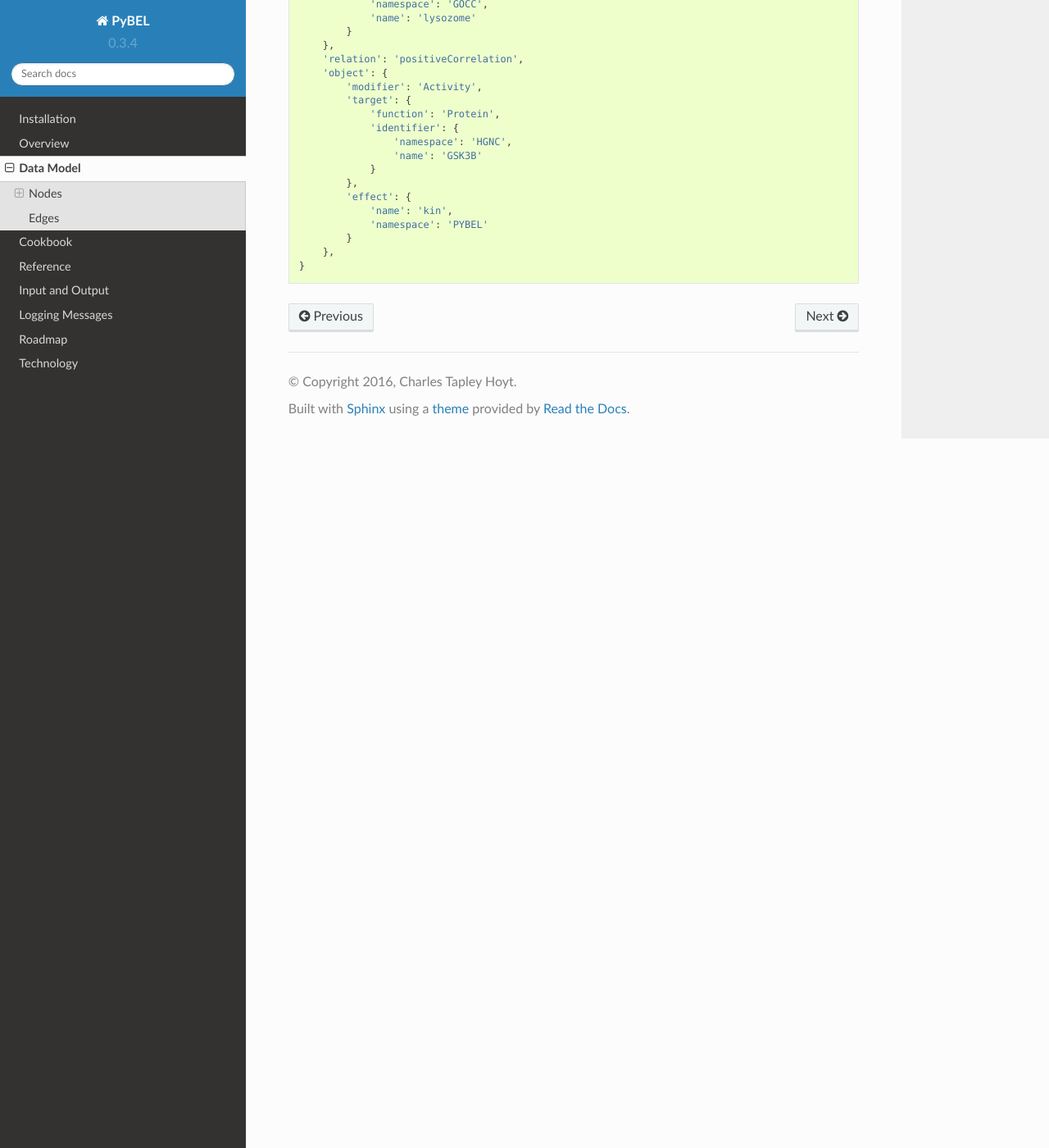
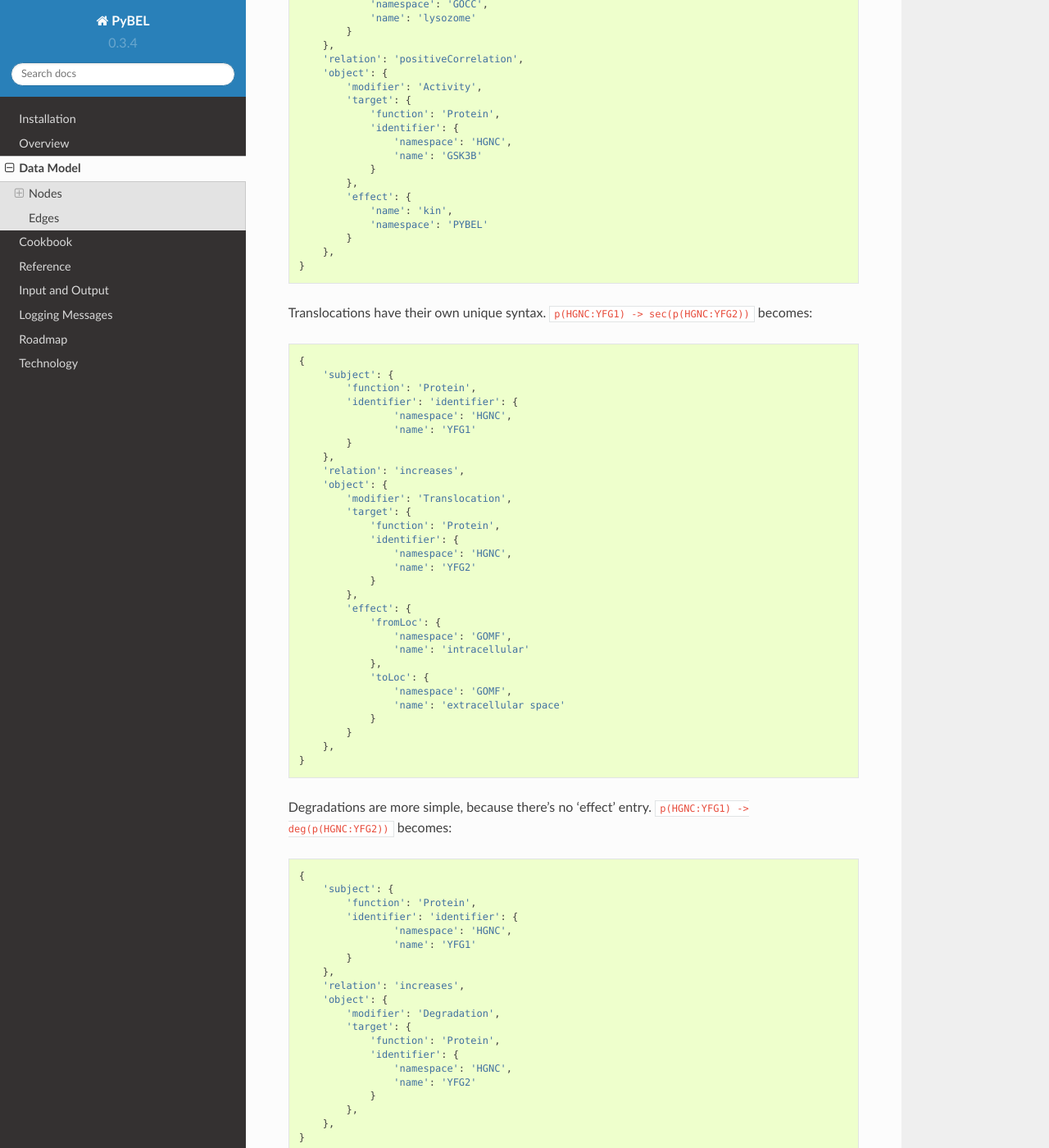
Before and after one commit to pybel/pybel, a Sphinx documentation site: the page built from docs/source/datamodel.rst, in a window 1280 px wide and 1400 px high, scrolled down 3204 px. Shown: the whole window at 82% size. Built offline with Sphinx 7.4.7 and the Read the Docs theme 2.0.0, drawn with Linux system fonts in a browser that asks for light colours.

Commit message:
Update docs
- improved data model explanation, including more activity and
transformation examples
- typo check on technology.rst

```diff
--- a/docs/source/datamodel.rst
+++ b/docs/source/datamodel.rst
@@ -180,3 +180,63 @@ annotated. :code:`p(HGNC:GSK3B, pmod(P, S, 9), loc(GOCC:lysozome)) pos act(p(HGN
             }
         },
     }
+
+Translocations have their own unique syntax. :code:`p(HGNC:YFG1) -> sec(p(HGNC:YFG2))` becomes:
+
+.. code::
+
+    {
+        'subject': {
+            'function': 'Protein',
+            'identifier': 'identifier': {
+                    'namespace': 'HGNC',
+                    'name': 'YFG1'
+            }
+        },
+        'relation': 'increases',
+        'object': {
+            'modifier': 'Translocation',
+            'target': {
+                'function': 'Protein',
+                'identifier': {
+                    'namespace': 'HGNC',
+                    'name': 'YFG2'
+                }
+            },
+            'effect': {
+                'fromLoc': {
+                    'namespace': 'GOMF',
+                    'name': 'intracellular'
+                },
+                'toLoc': {
+                    'namespace': 'GOMF',
+                    'name': 'extracellular space'
+                }
+            }
+        },
+    }
+
+Degradations are more simple, because there's no 'effect' entry. :code:`p(HGNC:YFG1) -> deg(p(HGNC:YFG2))` becomes:
+
+.. code::
+
+    {
+        'subject': {
+            'function': 'Protein',
+            'identifier': 'identifier': {
+                    'namespace': 'HGNC',
+                    'name': 'YFG1'
+            }
+        },
+        'relation': 'increases',
+        'object': {
+            'modifier': 'Degradation',
+            'target': {
+                'function': 'Protein',
+                'identifier': {
+                    'namespace': 'HGNC',
+                    'name': 'YFG2'
+                }
+            },
+        },
+    }
```
Also changed, not shown: other parts of docs/source/datamodel.rst (+1 -1 lines), docs/source/technology.rst (+5 -4 lines).
